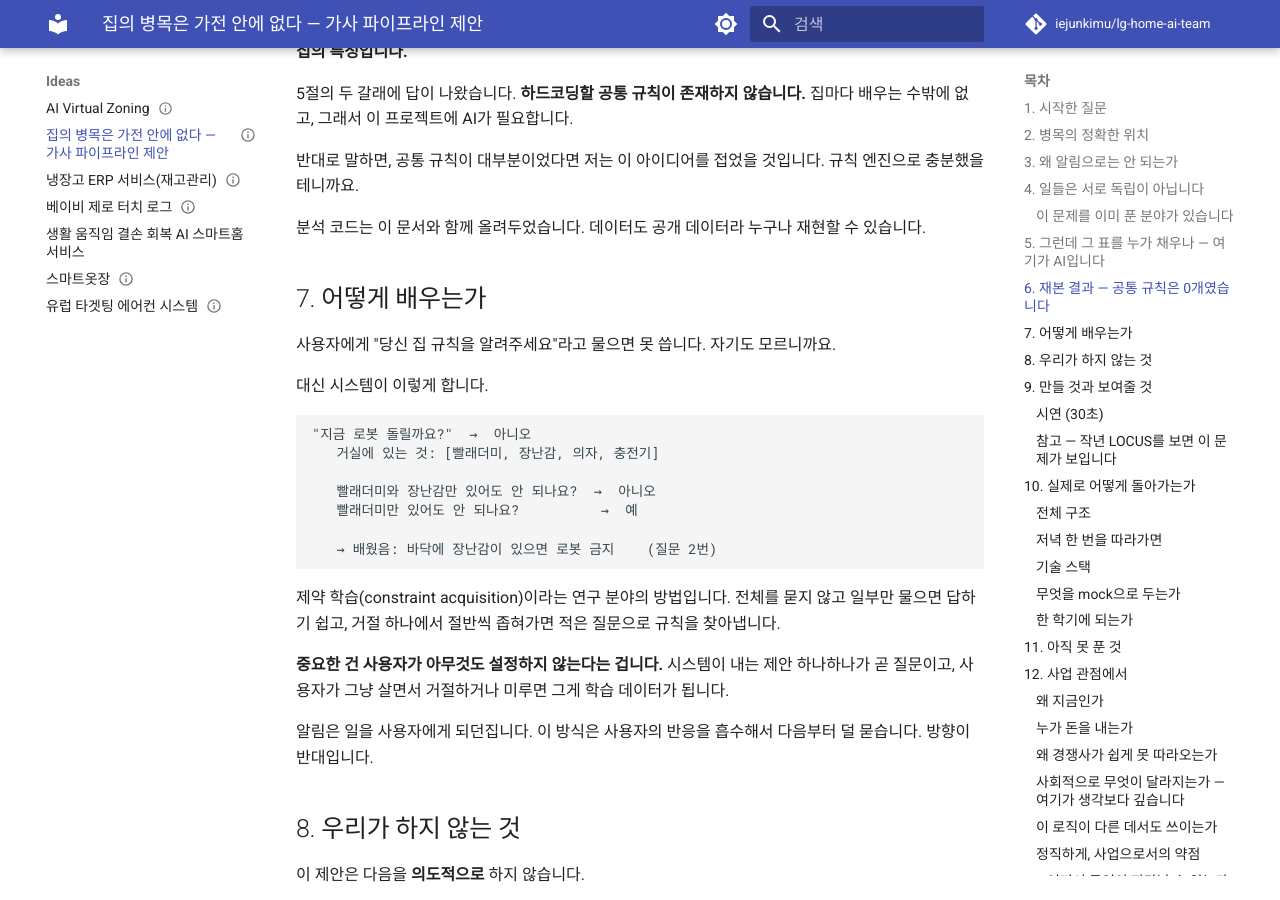
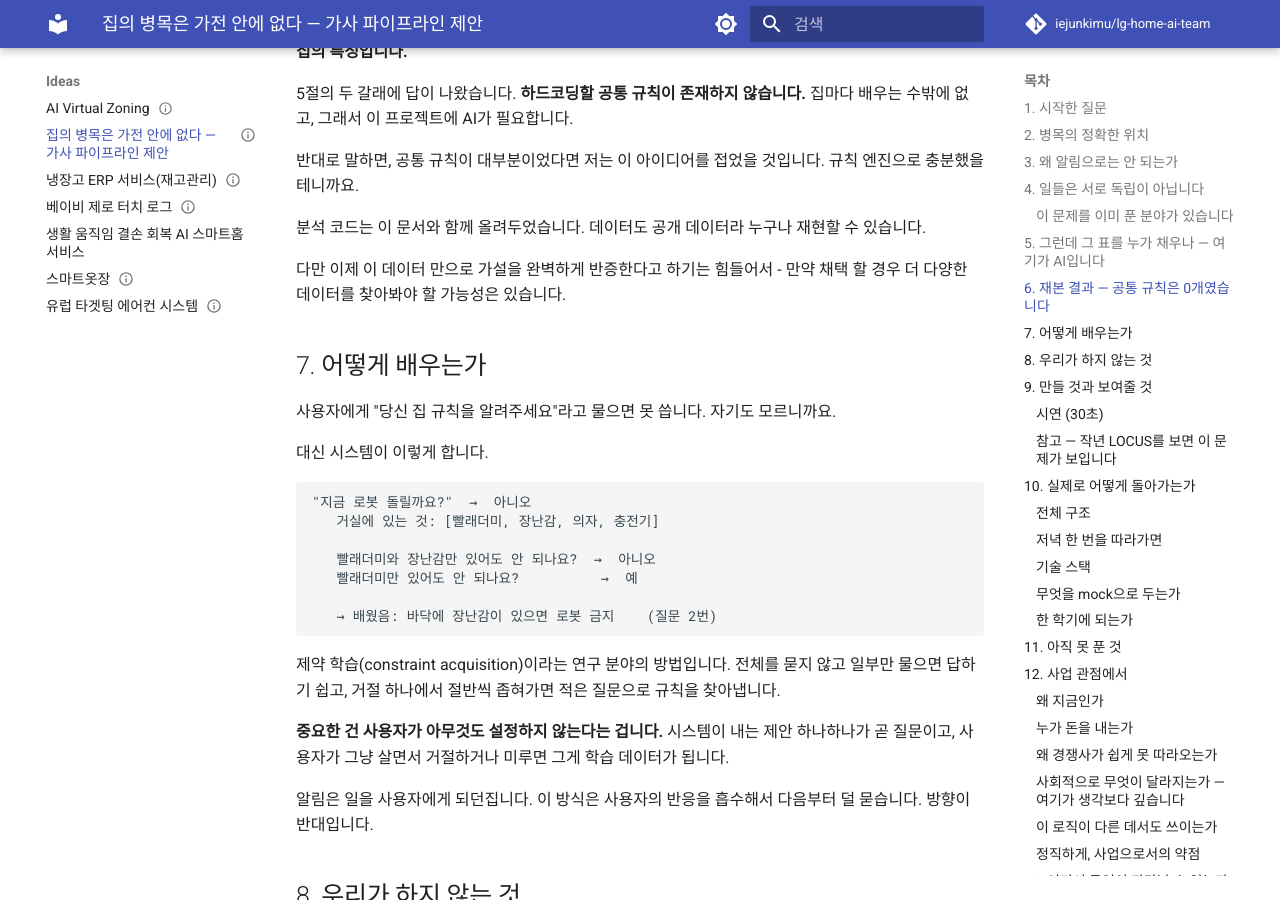
Before and after one commit to iejunkimu/lg-home-ai-team, an MkDocs documentation site: the page built from docs/ideas/가사-파이프라인-병목.md, in a window 1280 px wide and 900 px high, scrolled down 3769 px. Built offline with MkDocs 1.6.1 and Material for MkDocs 9.7.7, drawn with Linux system fonts in a browser that asks for light colours; comment, search, counter and statistics services are not loaded.

Commit message:
Update 가사-파이프라인-병목.md with data limitations
Added a note about the limitations of the current data for hypothesis testing.

```diff
--- a/docs/ideas/가사-파이프라인-병목.md
+++ b/docs/ideas/가사-파이프라인-병목.md
@@ -169,6 +169,8 @@ CPU는 무엇이 무엇을 막는지 **설계자가 미리 다 알고 있습니
 엔진으로 충분했을 테니까요.
 
 분석 코드는 이 문서와 함께 올려두었습니다. 데이터도 공개 데이터라 누구나 재현할 수 있습니다.
+
+다만 이제 이 데이터 만으로 가설을 완벽하게 반증한다고 하기는 힘들어서 - 만약 채택 할 경우 더 다양한 데이터를 찾아봐야 할 가능성은 있습니다.
 
 ## 7. 어떻게 배우는가
 
```
